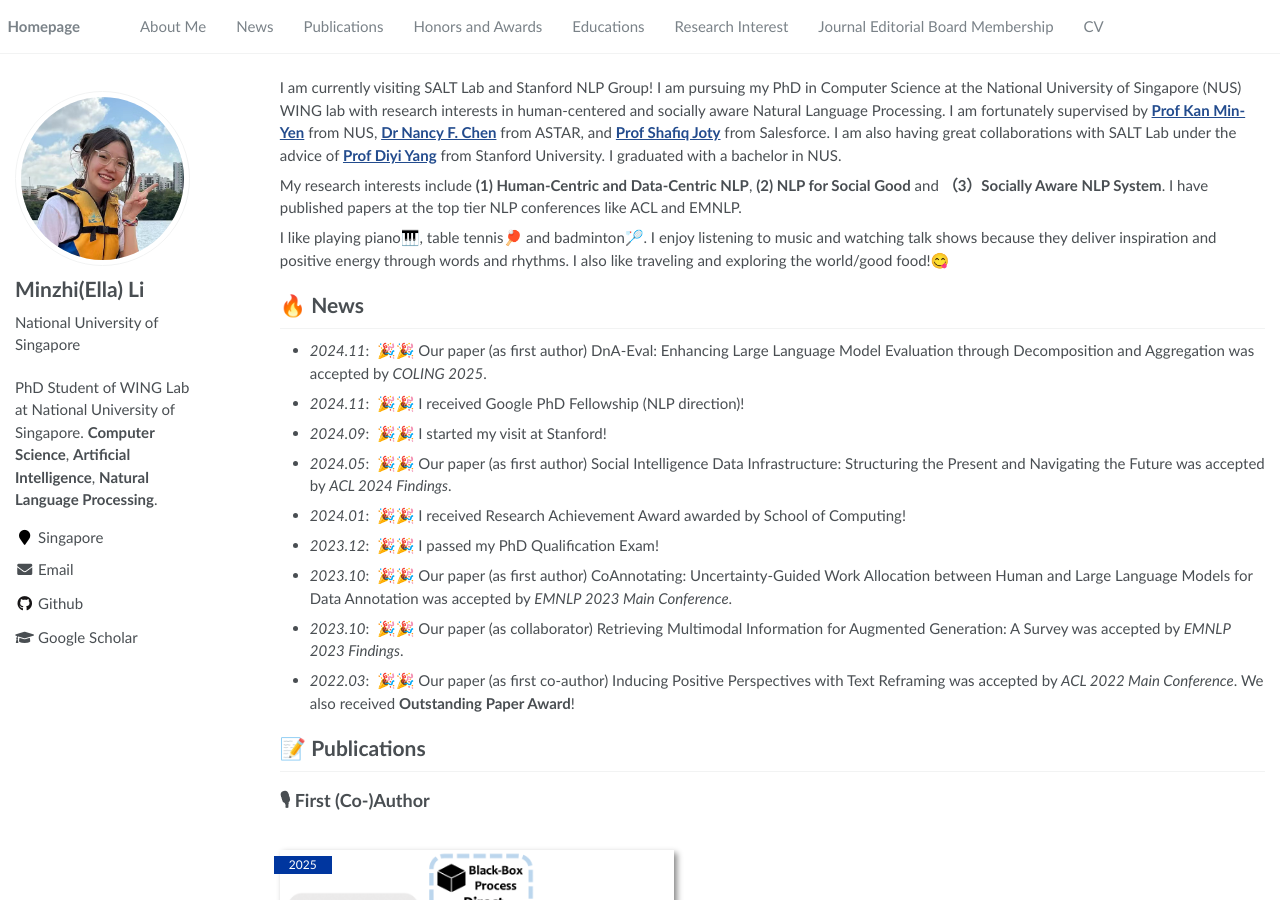
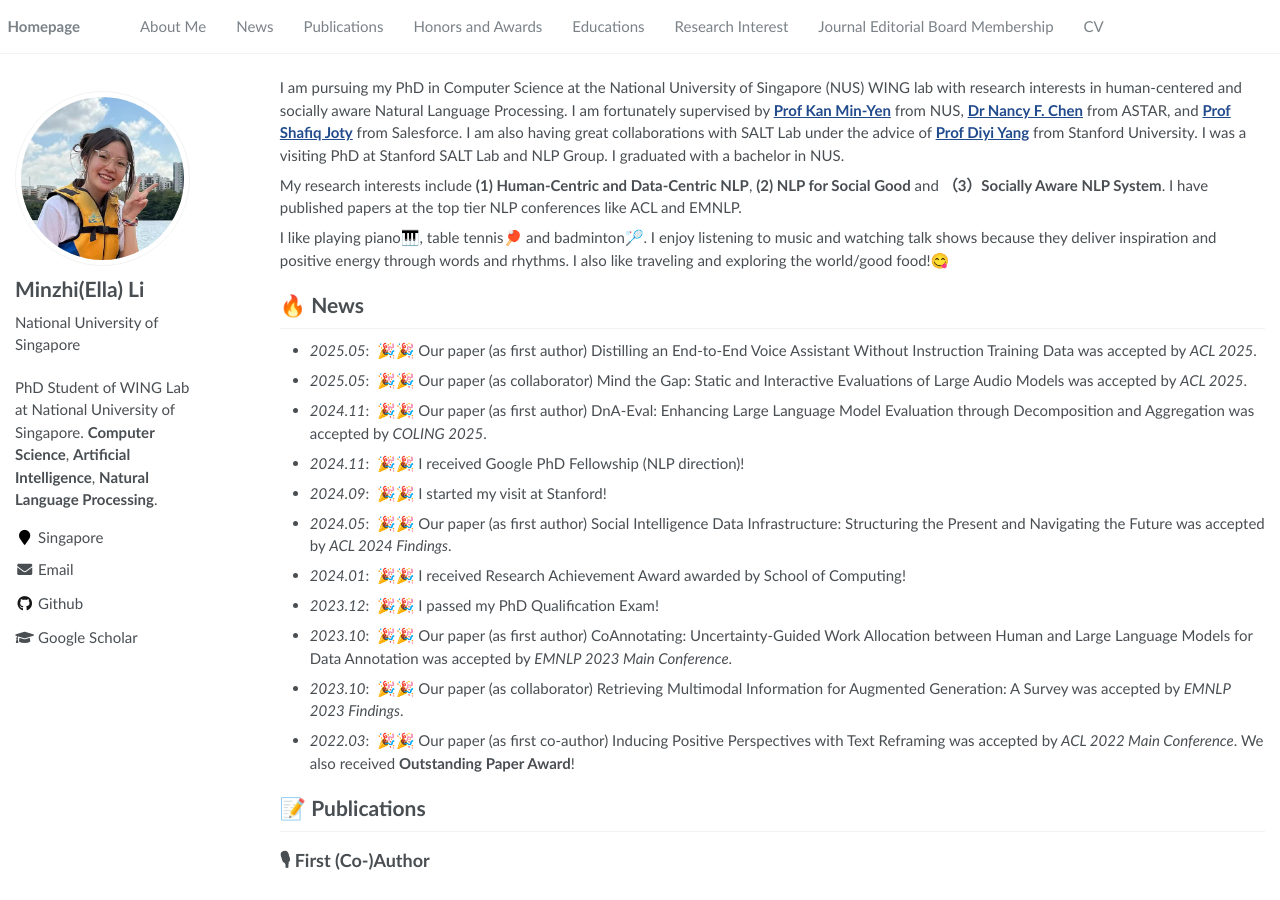
Before and after one commit to Yocodeyo/Yocodeyo.github.io, a Jekyll site: the page built from _pages/about.md, in a window 1280 px wide and 900 px high. Built offline with Jekyll 4.4.1, drawn with Linux system fonts in a browser that asks for light colours; a script that is not in the unit is left out.

Commit message:
Update about.md

```diff
--- a/_pages/about.md
+++ b/_pages/about.md
@@ -17,7 +17,7 @@ redirect_from:
 
 <span class='anchor' id='about-me'></span>
 
-I am currently visiting SALT Lab and Stanford NLP Group! I am pursuing my PhD in Computer Science at the National University of Singapore (NUS) WING lab with research interests in human-centered and socially aware Natural Language Processing. I am fortunately supervised by [**Prof Kan Min-Yen**](https://www.comp.nus.edu.sg/~kanmy/) from NUS, [**Dr Nancy F. Chen**](https://www.a-star.edu.sg/i2r/i2r-profiles/nancychen) from ASTAR, and [**Prof Shafiq Joty**](https://raihanjoty.github.io/) from Salesforce. I am also having great collaborations with SALT Lab under the advice of [**Prof Diyi Yang**](https://cs.stanford.edu/~diyiy/) from Stanford University. I graduated with a bachelor in NUS.
+I am pursuing my PhD in Computer Science at the National University of Singapore (NUS) WING lab with research interests in human-centered and socially aware Natural Language Processing. I am fortunately supervised by [**Prof Kan Min-Yen**](https://www.comp.nus.edu.sg/~kanmy/) from NUS, [**Dr Nancy F. Chen**](https://www.a-star.edu.sg/i2r/i2r-profiles/nancychen) from ASTAR, and [**Prof Shafiq Joty**](https://raihanjoty.github.io/) from Salesforce. I am also having great collaborations with SALT Lab under the advice of [**Prof Diyi Yang**](https://cs.stanford.edu/~diyiy/) from Stanford University. I was a visiting PhD at Stanford SALT Lab and NLP Group. I graduated with a bachelor in NUS.
 
 My research interests include **(1) Human-Centric and Data-Centric NLP**, **(2) NLP for Social Good** and **（3）Socially Aware NLP System**. I have published papers at the top tier NLP conferences like ACL and EMNLP.
 
@@ -25,6 +25,8 @@ I like playing piano🎹, table tennis🏓 and badminton🏸. I enjoy listening
 
 
 # 🔥 News
+- *2025.05*: &nbsp;🎉🎉 Our paper (as first author) Distilling an End-to-End Voice Assistant Without Instruction Training Data was accepted by *ACL 2025*.
+- *2025.05*: &nbsp;🎉🎉 Our paper (as collaborator) Mind the Gap: Static and Interactive Evaluations of Large Audio Models was accepted by *ACL 2025*.
 - *2024.11*: &nbsp;🎉🎉 Our paper (as first author) DnA-Eval: Enhancing Large Language Model Evaluation through Decomposition and Aggregation was accepted by *COLING 2025*.
 - *2024.11*: &nbsp;🎉🎉 I received Google PhD Fellowship (NLP direction)!
 - *2024.09*: &nbsp;🎉🎉 I started my visit at Stanford!
```
